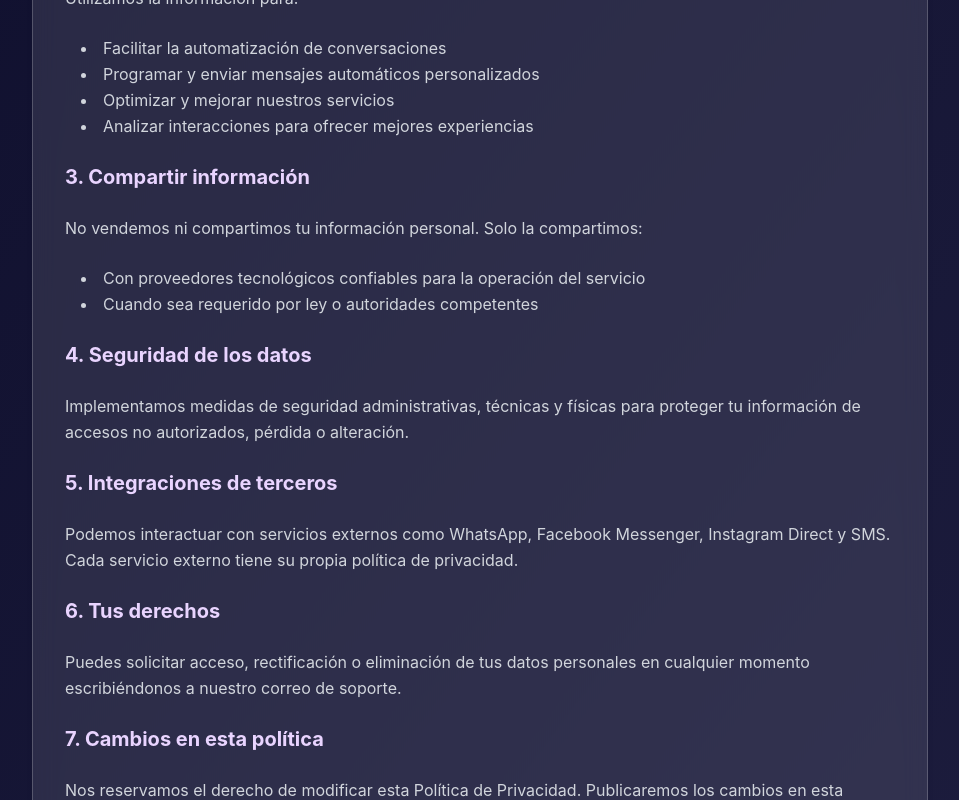
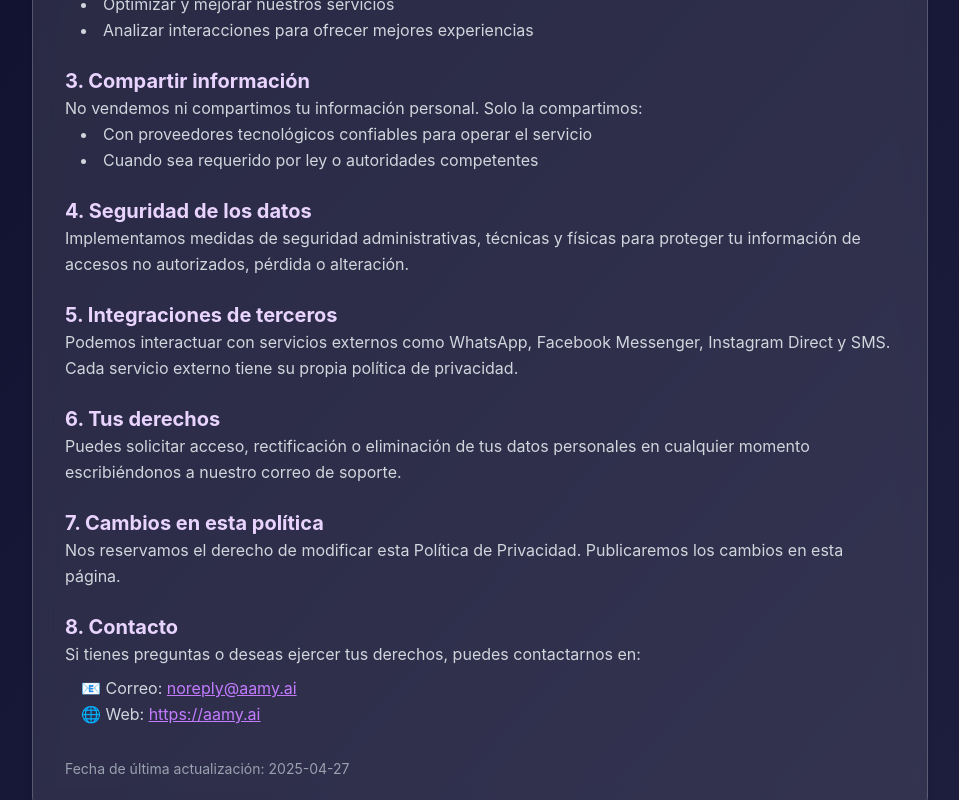
Before and after one commit to lrz80/chatbot-saas-v2, a Next.js app in the folder chatbot-dashboard/: page /privacy-policy in a window 1280 px wide. Shown: the part 580-1380 px from the top of the page, without its empty margins (160-1119 px from the left). Built offline with nearby package versions, Linux system fonts and the light colour scheme.

Commit message:
📂 forzar inclusion de uploads

```diff
--- a/chatbot-dashboard/src/app/privacy-policy/page.tsx
+++ b/chatbot-dashboard/src/app/privacy-policy/page.tsx
@@ -2,9 +2,233 @@
 
 import { useRouter } from "next/navigation";
 import { ArrowLeft } from "lucide-react";
+import { useI18n } from "../../i18n/LanguageProvider";
+
+const UPDATED_AT = "2025-04-27";
+
+const PRIVACY_CONTENT = {
+  es: {
+    back: "Volver",
+    title: "Política de Privacidad",
+    intro:
+      "En Aamy.ai, tu privacidad es nuestra prioridad. Esta Política de Privacidad explica cómo recopilamos, usamos y protegemos la información que manejamos en nuestra plataforma de automatización de comunicaciones.",
+    sections: [
+      {
+        title: "1. Información que recopilamos",
+        body: (
+          <>
+            <p>Recopilamos datos proporcionados por nuestros usuarios y sus clientes, como:</p>
+            <ul className="list-disc list-inside ml-4">
+              <li>Nombre</li>
+              <li>Correo electrónico</li>
+              <li>Número de teléfono</li>
+              <li>Mensajes enviados por WhatsApp, Facebook Messenger, Instagram, SMS o Voz</li>
+              <li>Información del negocio registrada en la plataforma</li>
+            </ul>
+          </>
+        ),
+      },
+      {
+        title: "2. Cómo usamos tu información",
+        body: (
+          <>
+            <p>Utilizamos la información para:</p>
+            <ul className="list-disc list-inside ml-4">
+              <li>Facilitar la automatización de conversaciones</li>
+              <li>Programar y enviar mensajes automáticos personalizados</li>
+              <li>Optimizar y mejorar nuestros servicios</li>
+              <li>Analizar interacciones para ofrecer mejores experiencias</li>
+            </ul>
+          </>
+        ),
+      },
+      {
+        title: "3. Compartir información",
+        body: (
+          <>
+            <p>No vendemos ni compartimos tu información personal. Solo la compartimos:</p>
+            <ul className="list-disc list-inside ml-4">
+              <li>Con proveedores tecnológicos confiables para operar el servicio</li>
+              <li>Cuando sea requerido por ley o autoridades competentes</li>
+            </ul>
+          </>
+        ),
+      },
+      {
+        title: "4. Seguridad de los datos",
+        body: (
+          <p>
+            Implementamos medidas de seguridad administrativas, técnicas y físicas para proteger tu
+            información de accesos no autorizados, pérdida o alteración.
+          </p>
+        ),
+      },
+      {
+        title: "5. Integraciones de terceros",
+        body: (
+          <p>
+            Podemos interactuar con servicios externos como WhatsApp, Facebook Messenger, Instagram
+            Direct y SMS. Cada servicio externo tiene su propia política de privacidad.
+          </p>
+        ),
+      },
+      {
+        title: "6. Tus derechos",
+        body: (
+          <p>
+            Puedes solicitar acceso, rectificación o eliminación de tus datos personales en cualquier
+            momento escribiéndonos a nuestro correo de soporte.
+          </p>
+        ),
+      },
+      {
+        title: "7. Cambios en esta política",
+        body: (
+          <p>
+            Nos reservamos el derecho de modificar esta Política de Privacidad. Publicaremos los
+            cambios en esta página.
+          </p>
+        ),
+      },
+      {
+        title: "8. Contacto",
+        body: (
+          <>
+            <p>Si tienes preguntas o deseas ejercer tus derechos, puedes contactarnos en:</p>
+            <ul className="list-none ml-4 mt-2">
+              <li>
+                📧 Correo:{" "}
+                <a href="mailto:noreply@aamy.ai" className="text-purple-400 underline">
+                  noreply@aamy.ai
+                </a>
+              </li>
+              <li>
+                🌐 Web:{" "}
+                <a href="https://aamy.ai" className="text-purple-400 underline">
+                  https://aamy.ai
+                </a>
+              </li>
+            </ul>
+          </>
+        ),
+      },
+    ],
+  },
+
+  en: {
+    back: "Back",
+    title: "Privacy Policy",
+    intro:
+      "At Aamy.ai, your privacy is our priority. This Privacy Policy explains how we collect, use, and protect the information handled within our communication automation platform.",
+    sections: [
+      {
+        title: "1. Information We Collect",
+        body: (
+          <>
+            <p>We collect information provided by our users and their customers, such as:</p>
+            <ul className="list-disc list-inside ml-4">
+              <li>Name</li>
+              <li>Email</li>
+              <li>Phone number</li>
+              <li>Messages sent through WhatsApp, Facebook Messenger, Instagram, SMS, or Voice</li>
+              <li>Business information registered in the platform</li>
+            </ul>
+          </>
+        ),
+      },
+      {
+        title: "2. How We Use Your Information",
+        body: (
+          <>
+            <p>We use the information to:</p>
+            <ul className="list-disc list-inside ml-4">
+              <li>Enable automated conversations</li>
+              <li>Schedule and send personalized automated messages</li>
+              <li>Optimize and improve our services</li>
+              <li>Analyze interactions to improve experiences</li>
+            </ul>
+          </>
+        ),
+      },
+      {
+        title: "3. Information Sharing",
+        body: (
+          <>
+            <p>
+              We do not sell or share your personal information. We only share it with:
+            </p>
+            <ul className="list-disc list-inside ml-4">
+              <li>Trusted technology providers used to operate the service</li>
+              <li>When required by law or authorities</li>
+            </ul>
+          </>
+        ),
+      },
+      {
+        title: "4. Data Security",
+        body: (
+          <p>
+            We implement administrative, technical, and physical safeguards to protect your data from
+            unauthorized access, loss, or alteration.
+          </p>
+        ),
+      },
+      {
+        title: "5. Third-Party Integrations",
+        body: (
+          <p>
+            We may interact with external services such as WhatsApp, Facebook Messenger, Instagram
+            Direct, and SMS. Each external service has its own privacy policy.
+          </p>
+        ),
+      },
+      {
+        title: "6. Your Rights",
+        body: (
+          <p>
+            You can request access, correction, or deletion of your personal data anytime by
+            contacting our support team.
+          </p>
+        ),
+      },
+      {
+        title: "7. Changes to This Policy",
+        body: (
+          <p>
+            We reserve the right to modify this Privacy Policy. Updates will be posted on this page.
+          </p>
+        ),
+      },
+      {
+        title: "8. Contact",
+        body: (
+          <>
+            <p>If you have questions or wish to exercise your rights, contact us at:</p>
+            <ul className="list-none ml-4 mt-2">
+              <li>
+                📧 Email:{" "}
+                <a href="mailto:noreply@aamy.ai" className="text-purple-400 underline">
+                  noreply@aamy.ai
+                </a>
+              </li>
+              <li>
+                🌐 Web:{" "}
+                <a href="https://aamy.ai" className="text-purple-400 underline">
+                  https://aamy.ai
+                </a>
+              </li>
+            </ul>
+          </>
+        ),
+      },
+    ],
+  },
+};
 
 export default function PrivacyPolicyPage() {
   const router = useRouter();
+  const { lang } = useI18n();
+  const content = PRIVACY_CONTENT[lang];
 
   return (
     <div className="min-h-screen bg-gradient-to-br from-[#0e0e2c] to-[#1e1e3f] text-white px-6 py-8">
@@ -15,62 +239,27 @@ export default function PrivacyPolicyPage() {
           className="flex items-center gap-2 text-sm text-purple-400 hover:text-purple-300 mb-6"
         >
           <ArrowLeft size={20} />
-          Volver
+          {content.back}
         </button>
 
         <h1 className="text-3xl md:text-4xl font-extrabold text-center mb-8 text-purple-300">
-          Política de Privacidad
+          {content.title}
         </h1>
 
         <div className="space-y-6 text-sm md:text-base text-gray-300 leading-relaxed">
-          <p>En Aamy.ai, tu privacidad es nuestra prioridad. Esta Política de Privacidad explica cómo recopilamos, usamos y protegemos la información que manejamos en nuestra plataforma de automatización de comunicaciones.</p>
 
-          <h2 className="text-xl text-purple-200 font-bold mt-6">1. Información que recopilamos</h2>
-          <p>Recopilamos datos proporcionados por nuestros usuarios y sus clientes, como:</p>
-          <ul className="list-disc list-inside ml-4">
-            <li>Nombre</li>
-            <li>Correo electrónico</li>
-            <li>Número de teléfono</li>
-            <li>Mensajes de texto enviados a través de WhatsApp, Facebook Messenger, Instagram, SMS o Voz</li>
-            <li>Información del negocio registrada en la plataforma</li>
-          </ul>
+          <p>{content.intro}</p>
 
-          <h2 className="text-xl text-purple-200 font-bold mt-6">2. Cómo usamos tu información</h2>
-          <p>Utilizamos la información para:</p>
-          <ul className="list-disc list-inside ml-4">
-            <li>Facilitar la automatización de conversaciones</li>
-            <li>Programar y enviar mensajes automáticos personalizados</li>
-            <li>Optimizar y mejorar nuestros servicios</li>
-            <li>Analizar interacciones para ofrecer mejores experiencias</li>
-          </ul>
+          {content.sections.map((sec, idx) => (
+            <div key={idx}>
+              <h2 className="text-xl text-purple-200 font-bold mt-6">{sec.title}</h2>
+              {sec.body}
+            </div>
+          ))}
 
-          <h2 className="text-xl text-purple-200 font-bold mt-6">3. Compartir información</h2>
-          <p>No vendemos ni compartimos tu información personal. Solo la compartimos:</p>
-          <ul className="list-disc list-inside ml-4">
-            <li>Con proveedores tecnológicos confiables para la operación del servicio</li>
-            <li>Cuando sea requerido por ley o autoridades competentes</li>
-          </ul>
-
-          <h2 className="text-xl text-purple-200 font-bold mt-6">4. Seguridad de los datos</h2>
-          <p>Implementamos medidas de seguridad administrativas, técnicas y físicas para proteger tu información de accesos no autorizados, pérdida o alteración.</p>
-
-          <h2 className="text-xl text-purple-200 font-bold mt-6">5. Integraciones de terceros</h2>
-          <p>Podemos interactuar con servicios externos como WhatsApp, Facebook Messenger, Instagram Direct y SMS. Cada servicio externo tiene su propia política de privacidad.</p>
-
-          <h2 className="text-xl text-purple-200 font-bold mt-6">6. Tus derechos</h2>
-          <p>Puedes solicitar acceso, rectificación o eliminación de tus datos personales en cualquier momento escribiéndonos a nuestro correo de soporte.</p>
-
-          <h2 className="text-xl text-purple-200 font-bold mt-6">7. Cambios en esta política</h2>
-          <p>Nos reservamos el derecho de modificar esta Política de Privacidad. Publicaremos los cambios en esta página.</p>
-
-          <h2 className="text-xl text-purple-200 font-bold mt-6">8. Contacto</h2>
-          <p>Si tienes preguntas o deseas ejercer tus derechos, puedes contactarnos en:</p>
-          <ul className="list-none ml-4 mt-2">
-            <li>📧 Correo: <a href="mailto:noreply@aamy.ai" className="text-purple-400 underline">noreply@aamy.ai</a></li>
-            <li>🌐 Web: <a href="https://aamy.ai" className="text-purple-400 underline">https://aamy.ai</a></li>
-          </ul>
-
-          <p className="mt-8 text-sm text-gray-400">Fecha de última actualización: 27 de abril de 2025.</p>
+          <p className="mt-8 text-sm text-gray-400">
+            {lang === "es" ? "Fecha de última actualización" : "Last updated"}: {UPDATED_AT}
+          </p>
         </div>
       </div>
     </div>
```
